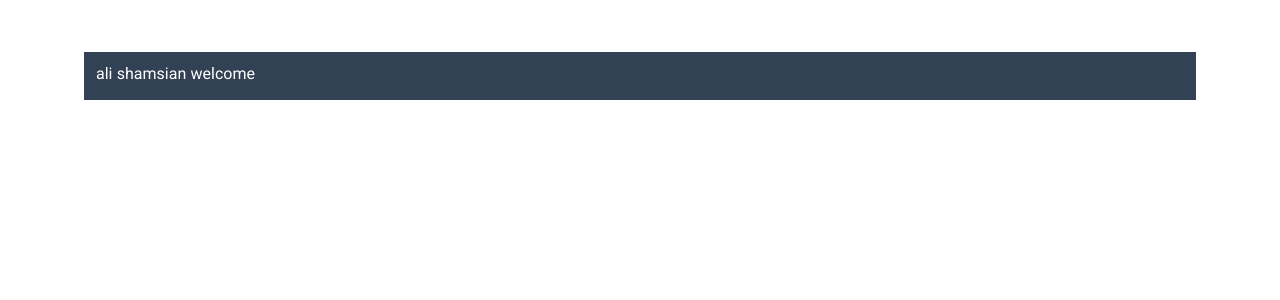
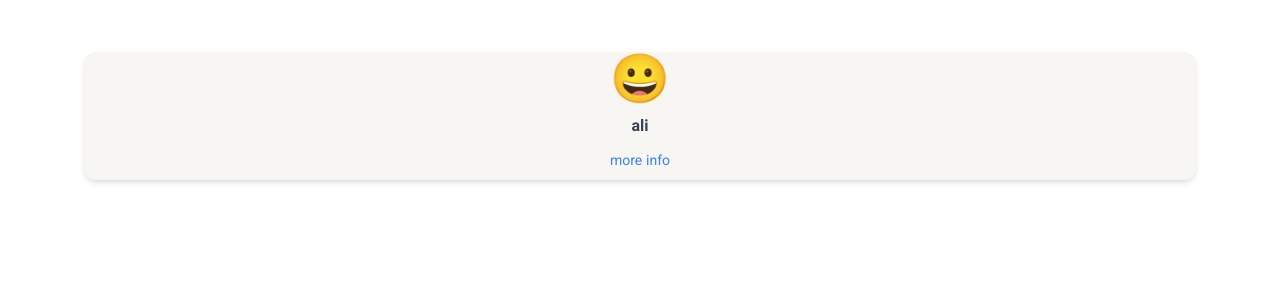
Before and after one commit to alishamsian/emogis-next.js, a Next.js app: page / in a window 1280 px wide. Shown: the top 300 px of the page. Built offline with nearby package versions, Linux system fonts and the light colour scheme.

Commit message:
end emoji components

```diff
--- /dev/null
+++ b/components/EmojiCard.tsx
@@ -0,0 +1,33 @@
+import * as React from "react";
+
+export interface EmojiCardProps {
+  code: string;
+  emoji: string;
+  name: string;
+  category: string;
+  group: string;
+  subgroup: string;
+}
+
+const EmojiCard: React.FunctionComponent<EmojiCardProps> = ({
+  code,
+  emoji,
+  name,
+  category,
+  group,
+  subgroup,
+}) => {
+  return (
+    <>
+    <div className="p-2 bg-[#F7F6F3] rounded-xl shadow-md flex flex-col items-center">
+      <span className="text-4xl md:text-5xl mb-2" role={'img'} aria-label={emoji}>{emoji}</span>
+      <h3 className="font-bold text-gray-700">{name}</h3>
+      <button className="text-blue-500 text-sm pt-3">
+          more info
+      </button>
+    </div>
+    </>
+  );
+};
+
+export default EmojiCard;
--- /dev/null
+++ b/components/List.tsx
@@ -0,0 +1,9 @@
+import React from 'react'
+
+const List = () => {
+  return (
+    <div>List</div>
+  )
+}
+
+export default List
--- a/pages/index.tsx
+++ b/pages/index.tsx
@@ -1,13 +1,20 @@
-import type { NextPage } from 'next'
-import Head from 'next/head'
-import Layout from '../components/Layout'
+import type { NextPage } from "next";
+import EmojiCard from "../components/EmojiCard";
+import Layout from "../components/Layout";
 
 const Home: NextPage = () => {
   return (
     <Layout>
-      <h1 className=" bg-slate-700 text-white p-3">ali shamsian welcome</h1>
+      <EmojiCard
+        emoji="😀"
+        name="ali"
+        code="1F600"
+        category={"Smileys & Emotion (face-smiling)"}
+        group={"Smileys & Emotion"}
+        subgroup="face-smiling"
+      />
     </Layout>
-  )
-}
+  );
+};
 
-export default Home
+export default Home;
--- a/styles/globals.css
+++ b/styles/globals.css
@@ -1,11 +1,4 @@
-@import url('https://fonts.googleapis.com/css2?family=Vazirmatn:wght@100;200;300;400;500;600;700;800;900&display=swap');
+@import url('https://fonts.googleapis.com/css2?family=Roboto:wght@100;300;400;500;700;900&family=Vazirmatn:wght@100;200;300;400;500;600;700;800;900&display=swap');
 @tailwind base;
 @tailwind components;
 @tailwind utilities;
-
-
-@layer base {
-    html {
-      font-family: Vazirmatn , sans-serif;
-    }
-  }
--- a/tailwind.config.js
+++ b/tailwind.config.js
@@ -6,7 +6,8 @@ module.exports = {
   theme: {
     extend: {
       fontFamily: {
-        sans: ["Vazirmatn", "sans-serif"],
+        sans: ["Roboto", "sans-serif"],
+        sans: ["Vazirmatn", "sans-serif"]
       }
     },
   },
```
